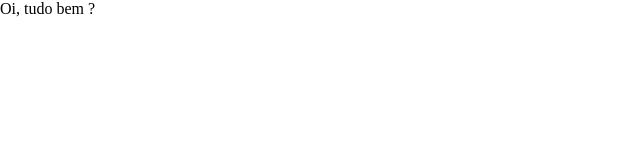
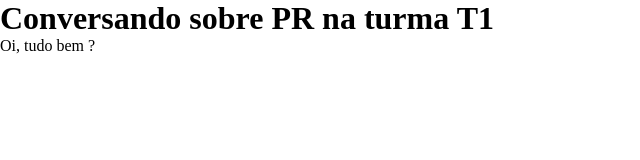
Before and after one commit to renananiceto/github-estudo, a plain HTML site: page index.html in a window 1280 px wide. Shown: the whole page, without its empty margins (0-640 px from the left). Drawn offline with Linux system fonts and the light colour scheme.

Commit message:
adicionei um titulo

```diff
--- a/index.html
+++ b/index.html
@@ -8,6 +8,7 @@
     <title>Document</title>
 </head>
 <body>
+    <h1>Conversando sobre PR na turma T1</h1>
     <p>Oi, tudo bem ?</p>
 </body>
 </html>
```
